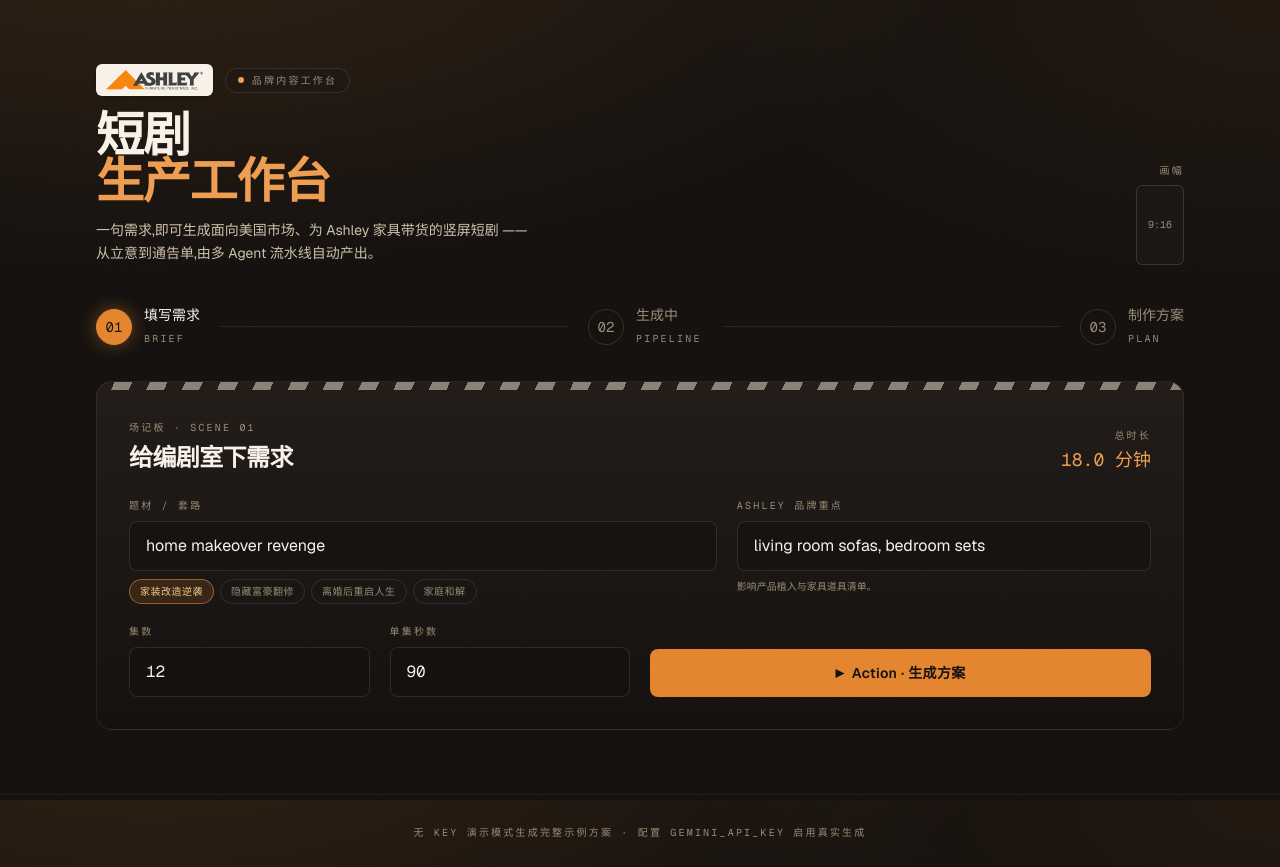
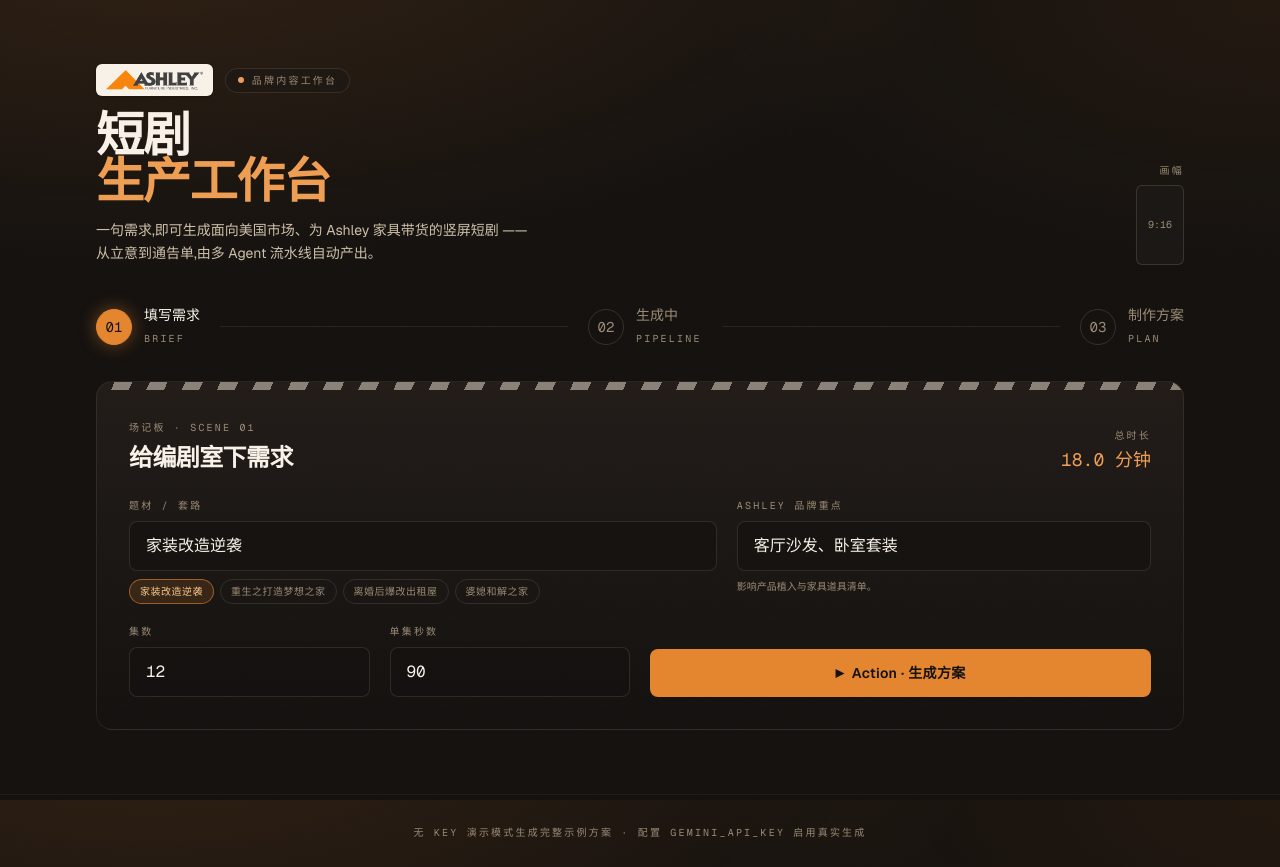
Before and after one commit to VigoWong/ashley-drama-workbench, a Next.js app in the folder frontend/: page / in a window 1280 px wide. Built offline with nearby package versions, Linux system fonts and the light colour scheme; no server answers.

Commit message:
feat(frontend): 输入默认值/题材预设/市场显示改为国内市场中文
Co-Authored-By: Claude Opus 4.8 (1M context) <noreply@anthropic.com>

```diff
--- a/frontend/components/InputForm.tsx
+++ b/frontend/components/InputForm.tsx
@@ -9,20 +9,20 @@ interface Props {
   defaults?: Brief
 }
 
-// 中文显示标签 + 发送给后端的英文取值(产出仍面向美国市场)
+// 国内市场中文题材预设(直接作为发往后端的题材输入)
 const GENRE_PRESETS: { zh: string; value: string }[] = [
-  { zh: "家装改造逆袭", value: "home makeover revenge" },
-  { zh: "隐藏富豪翻修", value: "secret-heir renovation" },
-  { zh: "离婚后重启人生", value: "fresh start after divorce" },
-  { zh: "家庭和解", value: "family reconciliation" },
+  { zh: "家装改造逆袭", value: "家装改造逆袭" },
+  { zh: "重生之打造梦想之家", value: "重生之打造梦想之家" },
+  { zh: "离婚后爆改出租屋", value: "离婚后爆改出租屋" },
+  { zh: "婆媳和解之家", value: "婆媳和解之家" },
 ]
 
 export default function InputForm({ onSubmit, disabled, defaults }: Props) {
-  const [genre, setGenre] = useState(defaults?.genre ?? "home makeover revenge")
+  const [genre, setGenre] = useState(defaults?.genre ?? "家装改造逆袭")
   const [episodes, setEpisodes] = useState(defaults?.episodes ?? 12)
   const [episodeSecs, setEpisodeSecs] = useState(defaults?.episodeSecs ?? 90)
   const [brandFocus, setBrandFocus] = useState(
-    defaults?.brandFocus ?? "living room sofas, bedroom sets"
+    defaults?.brandFocus ?? "客厅沙发、卧室套装"
   )
 
   function handleSubmit(e: React.FormEvent<HTMLFormElement>) {
--- a/frontend/components/PlanView.tsx
+++ b/frontend/components/PlanView.tsx
@@ -68,8 +68,8 @@ function Masthead({ plan }: Props) {
       <dl className="mt-7 grid grid-cols-2 gap-px overflow-hidden rounded-xl border border-bone-500/10 bg-bone-500/10 sm:grid-cols-4">
         <Stat label="集数" value={String(bible.episodes || brief.episodes)} />
         <Stat label="单集秒数" value={`${bible.episodeSecs || brief.episodeSecs}s`} />
-        <Stat label="平台" value={bible.platform || "ReelShort"} />
-        <Stat label="市场" value={brief.market || "US · English"} />
+        <Stat label="平台" value={bible.platform || "抖音 / 红果短剧"} />
+        <Stat label="市场" value={brief.market || "中国 · 中文"} />
       </dl>
     </header>
   )
```
